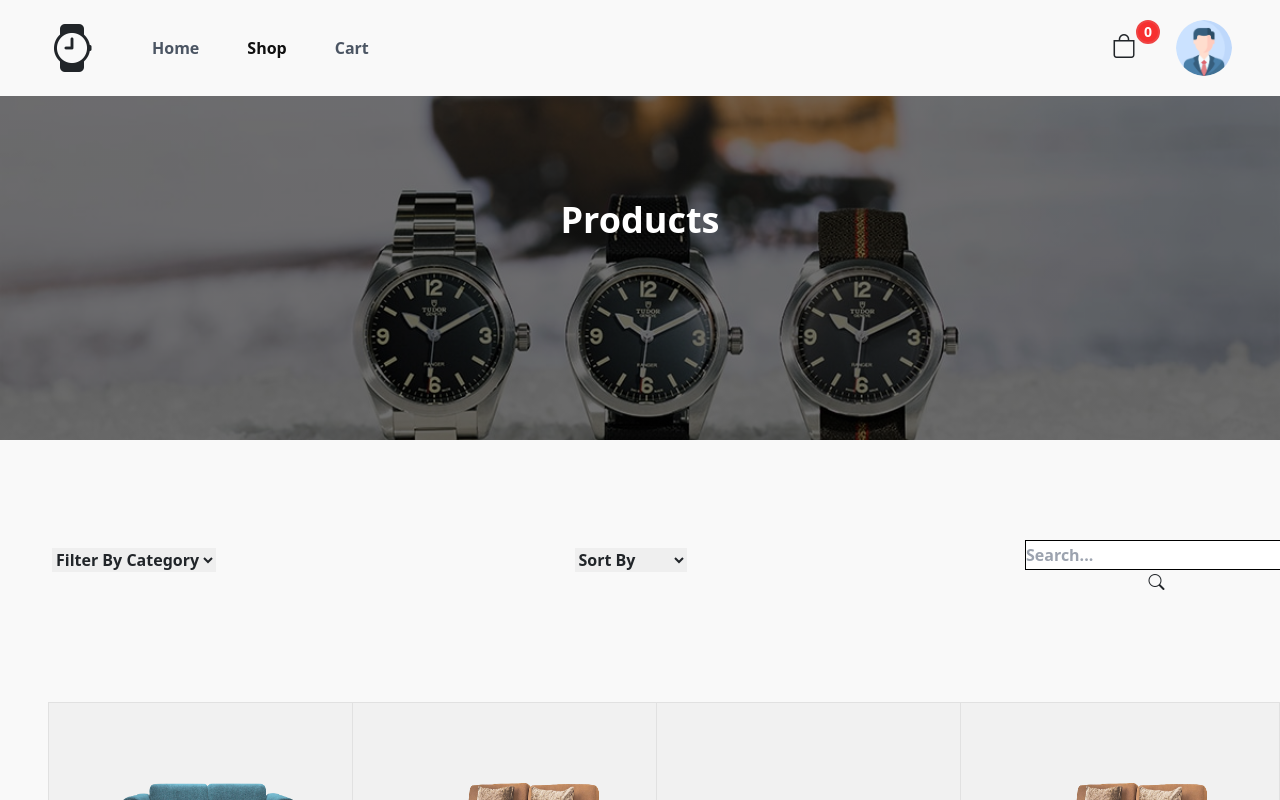
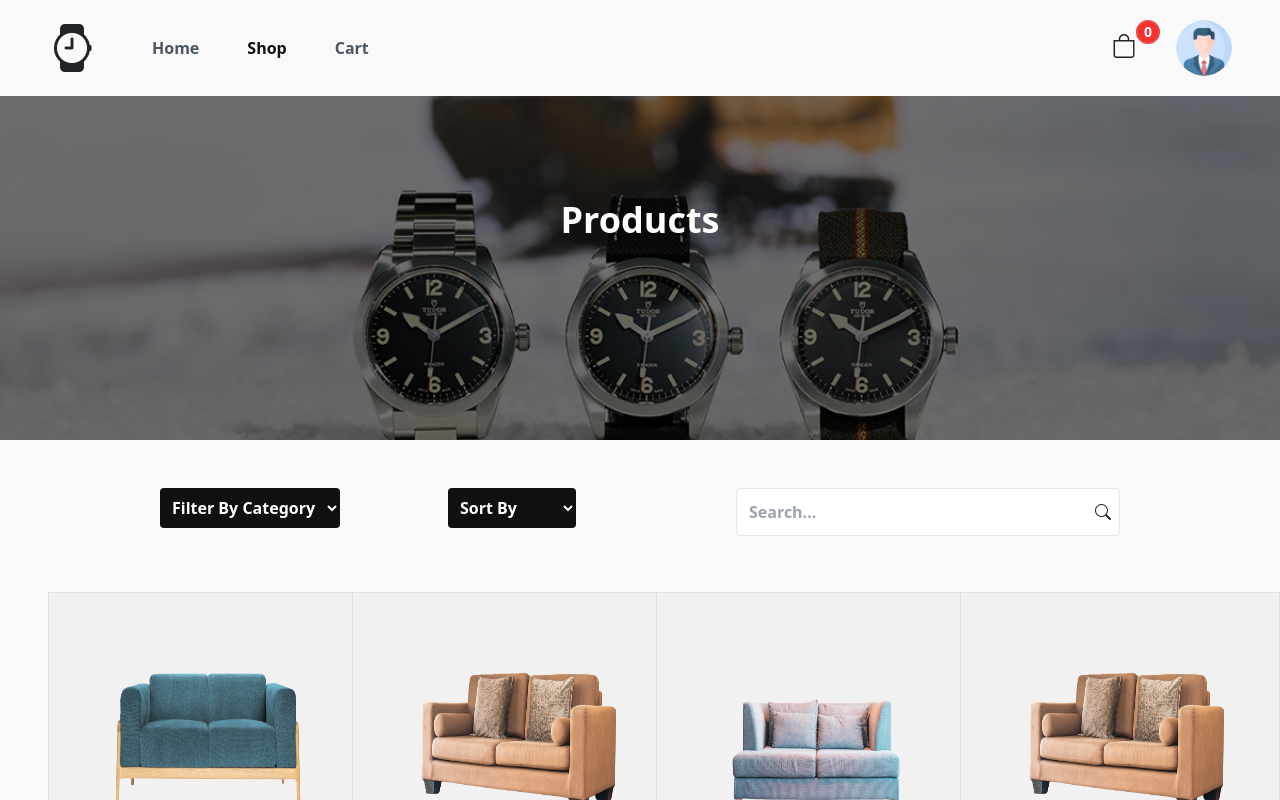
Before and after one commit to Sherinpour/Watches-Shop, a React (Create React App) app: page /shop in a window 1280 px wide. Shown: the top 800 px of the page. Built offline with nearby package versions, Linux system fonts and the light colour scheme; no server answers.

Commit message:
complete css of shop page

```diff
--- a/src/pages/Shop.js
+++ b/src/pages/Shop.js
@@ -1,11 +1,9 @@
 import React, { useState } from "react";
-
 import CommonSection from "../components/UI/commonSection/CommonSection";
 import Helmet from "../components/helmet/Helmet";
-import "../styles/shop.css";
-
 import products from "../assets/data/products";
 import ProductsList from "../components/UI/productsList/ProductsList";
+import "../styles/shop.css";
 
 const Shop = () => {
   const [productsData, setProductsData] = useState(products);
@@ -31,7 +29,7 @@
     <Helmet title="Shop">
       <CommonSection title="Products" />
 
-      <section className="container">
+      <div className="filter-product">
         <div className="filtered-widget">
           <select onChange={handleFilter}>
             <option>Filter By Category</option>
@@ -57,15 +55,17 @@
             <i className="bi bi-search"></i>
           </span>
         </div>
-      </section>
+      </div>
 
-      <section>
+      <div>
         {productsData.length === 0 ? (
-          <h1>No Products are found!</h1>
+          <div className="text-center font-bold">
+            <h1>No Products are found!</h1>
+          </div>
         ) : (
           <ProductsList data={productsData} />
         )}
-      </section>
+      </div>
     </Helmet>
   );
 };
--- a/src/styles/shop.css
+++ b/src/styles/shop.css
@@ -1,12 +1,48 @@
-.container {
-  display: flex;
-  text-align: center;
-  justify-content: space-between;
-  margin: 100px 20px;
+.filter-product {
+  @apply flex
+  justify-between
+  my-12
+  mx-40;
 }
 
 .filtered-widget {
-  padding: 8px 20px;
-  cursor: pointer;
-  border-radius: 5px;
+  @apply cursor-pointer
+  basis-1/5;
 }
+
+.filtered-widget select {
+  @apply p-2
+  bg-[#101010]
+  text-[#fff]
+  rounded;
+}
+
+.search-bod {
+  @apply basis-2/5
+  bg-[#fff]
+  w-full
+  flex
+  items-center
+  justify-between
+  border-[1px]
+  border-gray-200
+  rounded
+  py-2;
+}
+
+.search-bod input {
+  @apply w-full
+  border-none
+  outline-none
+  py-2
+  px-3;
+}
+
+.search-bod span {
+  @apply mr-2;
+}
+
+.search-result {
+  @apply text-center
+  font-bold;
+}
```
